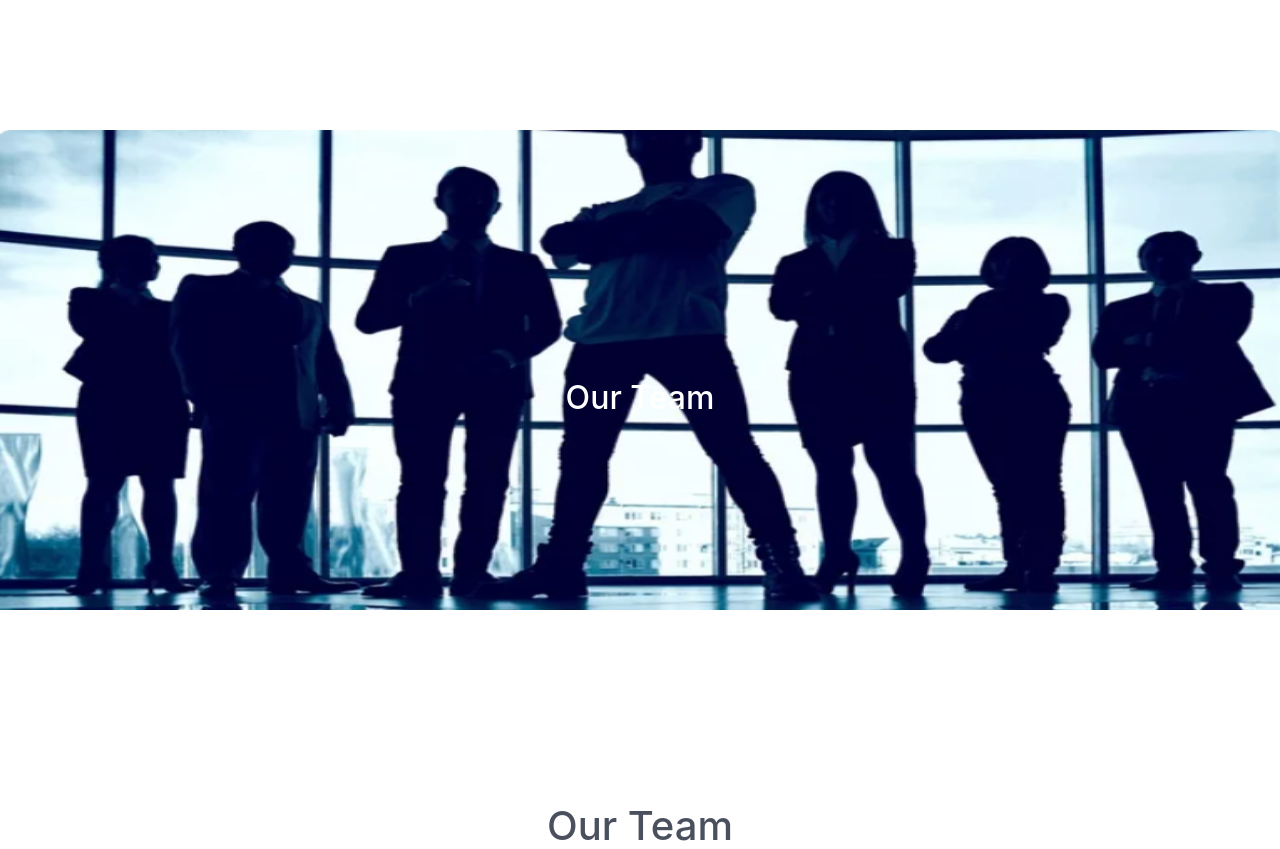
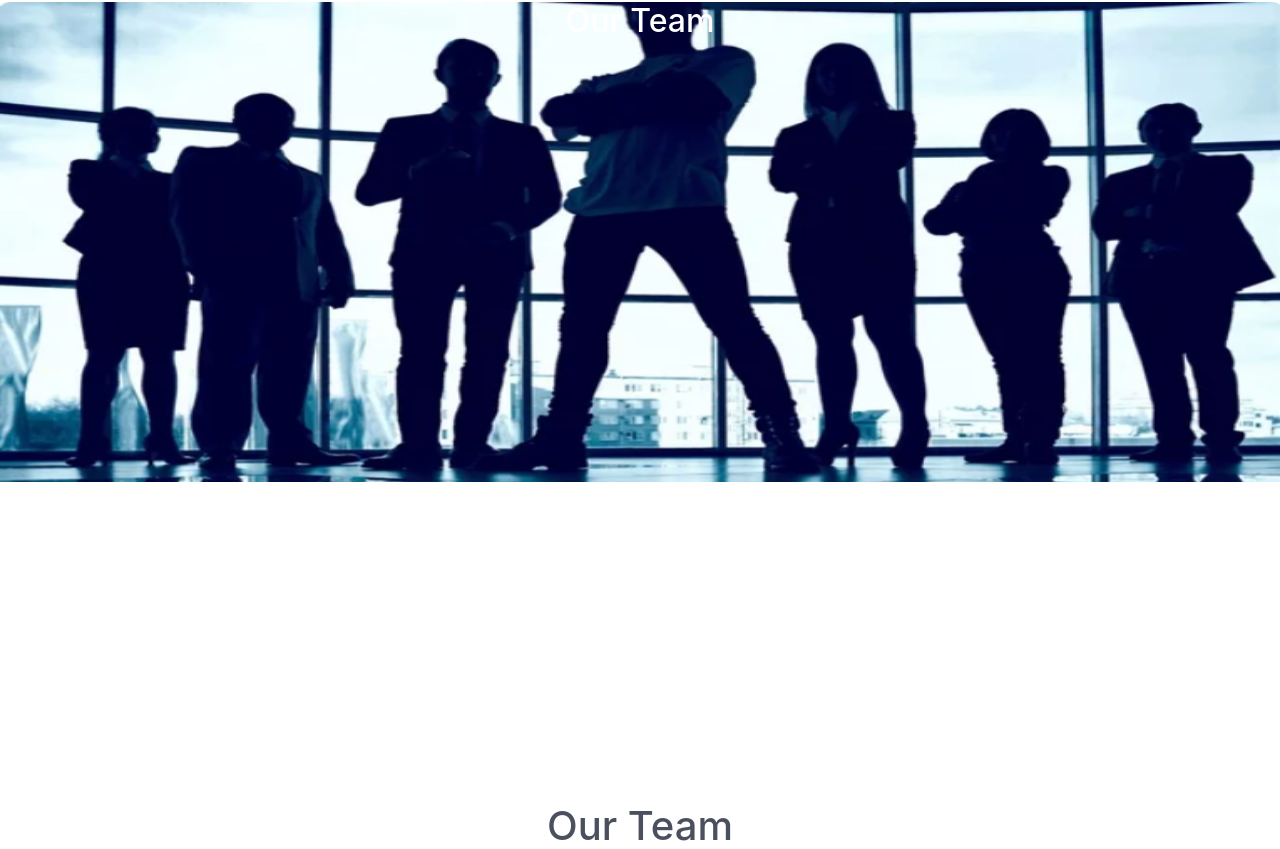
Before and after one commit to Lydia02/lingosmart, a Flask app: page /aboutus in a window 1280 px wide. Shown: the part 78-927 px from the top of the page. Run offline with Flask 3, Linux system fonts and the light colour scheme; some libraries are stand-ins or nearby versions.

Commit message:
modifications

```diff
--- a/app/static/css/aboutus.css
+++ b/app/static/css/aboutus.css
@@ -1,17 +1,17 @@
 .section {
     text-align: center;
-    background: url("/app/static/assets/team banner.png");
+    background: url("/app/static/assets/team\ banner.png");
     background-size: contain;
-    background-position: center;
+    background-position: top;
     position: relative;
     display: flex;
     justify-content: center;
-    align-items: center;
-    padding: 80px 0;
+    align-items: top;
+    padding: 0;
     min-height: 100vh;
     background-repeat: no-repeat; /* Prevent duplication of the image */
     background-size: 100% 60%; /* Set the height to be shorter */
-    background-position: center 40%; /* Adjust the vertical position as needed */
+    background-position: top 40%; /* Adjust the vertical position as needed */
 }
 
 .h2 {
--- a/app/static/css/contactus.css
+++ b/app/static/css/contactus.css
@@ -555,17 +555,16 @@ body > div.content > header > div > div.nav_buttons > button:nth-child(2):hover
     text-align: center;
     background: url("/app/static/assets/contact\ us\ banner.jpg");
     background-size: contain;
-    background-attachment: fixed;
-    background-position: center;
+    background-position: top;
     position: relative;
     display: flex;
     justify-content: center;
-    align-items: center;
-    padding: 80px 0;
+    align-items: top;
+    padding: 0;
     min-height: 100vh;
     background-repeat: no-repeat; /* Prevent duplication of the image */
     background-size: 100% 60%; /* Set the height to be shorter */
-    background-position: center 40%; /* Adjust the vertical position as needed */
+    background-position: top 40%; /* Adjust the vertical position as needed */
 }
 
 .h2 {
```
